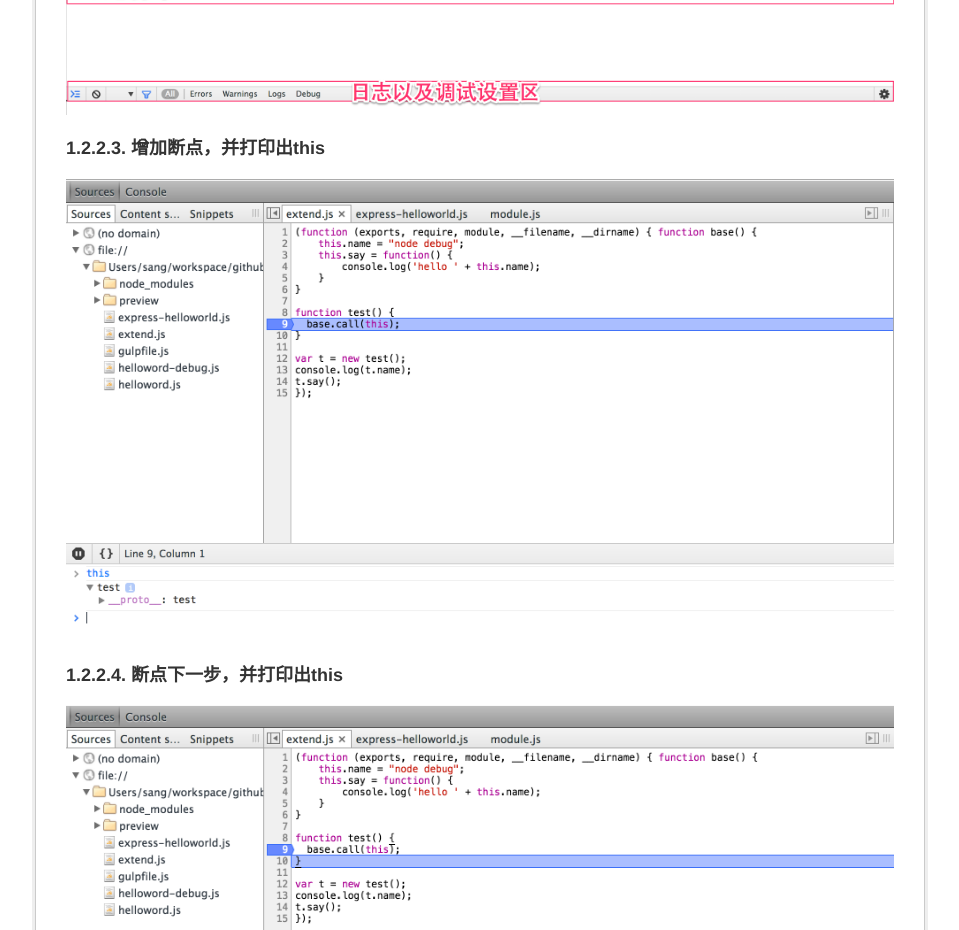
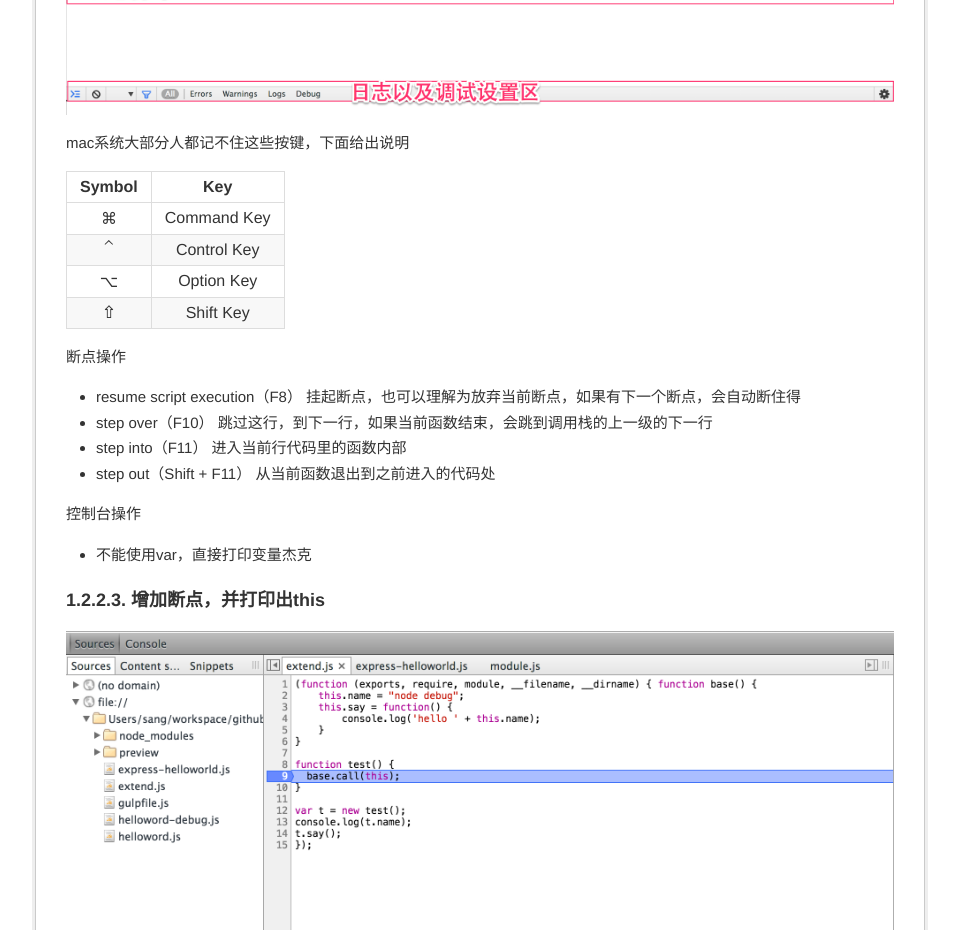
Before and after one commit to i5ting/node-debug-tutorial, a plain HTML site: page README.html in a window 1280 px wide. Shown: the part 6000-6930 px from the top of the page, without its empty margins (288-1247 px from the left). Drawn offline with Linux system fonts and the light colour scheme.

Commit message:
Update 2014-11-17T05:46:49.571Z

```diff
--- a/README.html
+++ b/README.html
@@ -288,6 +288,48 @@ Debugging `extend.js`
 debugger listening on port 5858
 </code></pre><h4 id="-">界面说明</h4>
 <p><img src="img/inspector-ui.png" alt=""></p>
+<p>mac系统大部分人都记不住这些按键，下面给出说明</p>
+<table>
+<thead>
+<tr>
+<th style="text-align:center">Symbol</th>
+<th style="text-align:center">Key</th>
+</tr>
+</thead>
+<tbody>
+<tr>
+<td style="text-align:center">&#8984;</td>
+<td style="text-align:center">Command Key</td>
+</tr>
+<tr>
+<td style="text-align:center">&#8963;</td>
+<td style="text-align:center">Control Key</td>
+</tr>
+<tr>
+<td style="text-align:center">&#8997;</td>
+<td style="text-align:center">Option Key</td>
+</tr>
+<tr>
+<td style="text-align:center">&#8679;</td>
+<td style="text-align:center">Shift Key</td>
+</tr>
+</tbody>
+</table>
+<p>断点操作</p>
+<ul>
+<li>resume script execution（F8）
+  挂起断点，也可以理解为放弃当前断点，如果有下一个断点，会自动断住得</li>
+<li>step over（F10）
+  跳过这行，到下一行，如果当前函数结束，会跳到调用栈的上一级的下一行</li>
+<li>step into（F11）
+  进入当前行代码里的函数内部</li>
+<li>step out（Shift + F11）
+  从当前函数退出到之前进入的代码处</li>
+</ul>
+<p>控制台操作</p>
+<ul>
+<li>不能使用var，直接打印变量杰克</li>
+</ul>
 <h4 id="-this">增加断点，并打印出this</h4>
 <p><img src="img/extend-before.png" alt=""></p>
 <h4 id="-this">断点下一步，并打印出this</h4>
```
Also changed, not shown: index.html (+42 -0 lines).
